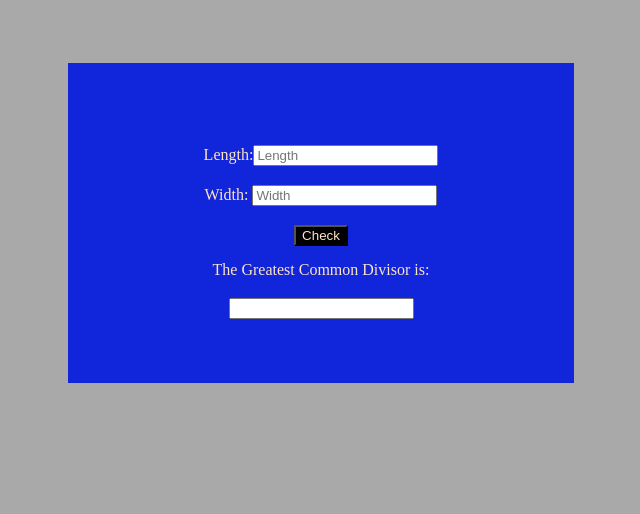
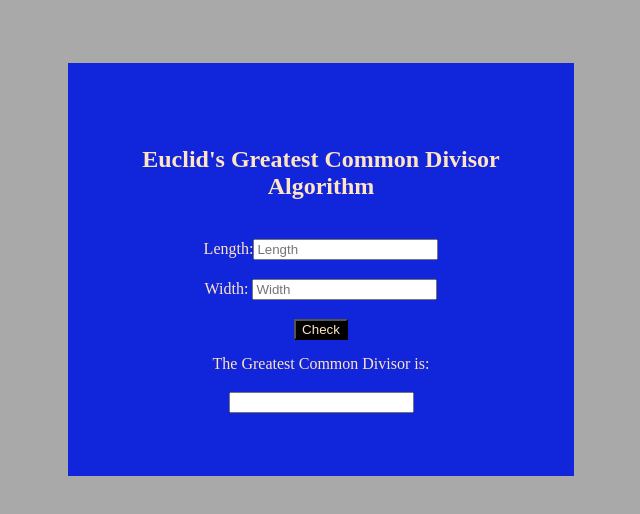
Before and after one commit to benjaminangafua/euclid-gcd-algorithm, a plain HTML site: page index.html in a window 1280 px wide. Shown: the whole page, without its empty margins (319-959 px from the left). Drawn offline with Linux system fonts and the light colour scheme.

Commit message:
Euclid's GCD Algorithm recent update

```diff
--- a/index.html
+++ b/index.html
@@ -12,6 +12,7 @@
 
 <body>
     <div id="container">
+        <h2>Euclid's Greatest Common Divisor Algorithm</h2>
         Length:<input placeholder="Length" id="length"> <br> Width: <input placeholder="Width" id="width"> <br />
         <button type="submit" onclick="checkGcd()">Check</button>
         <br> The Greatest Common Divisor is: <input id="gcd" type="text">
```
